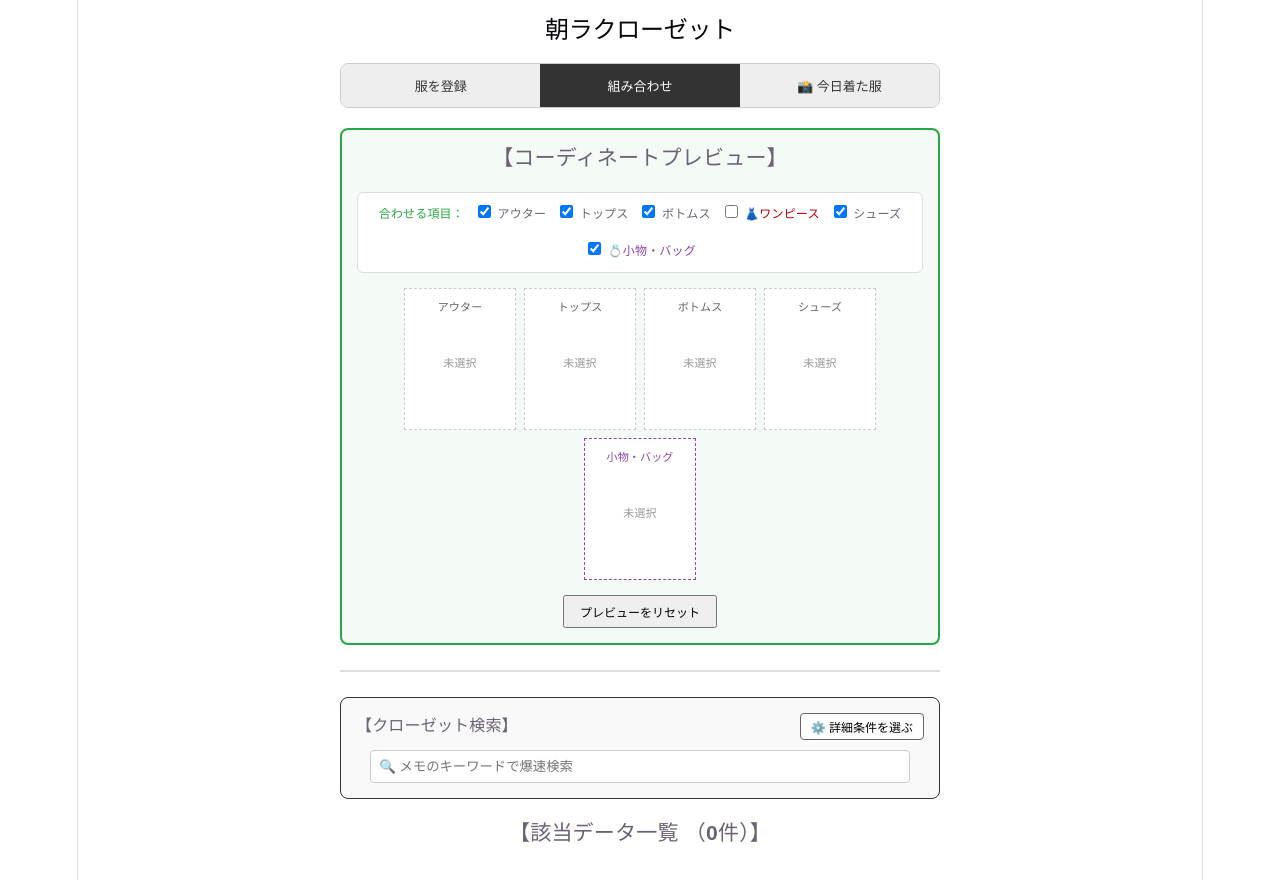
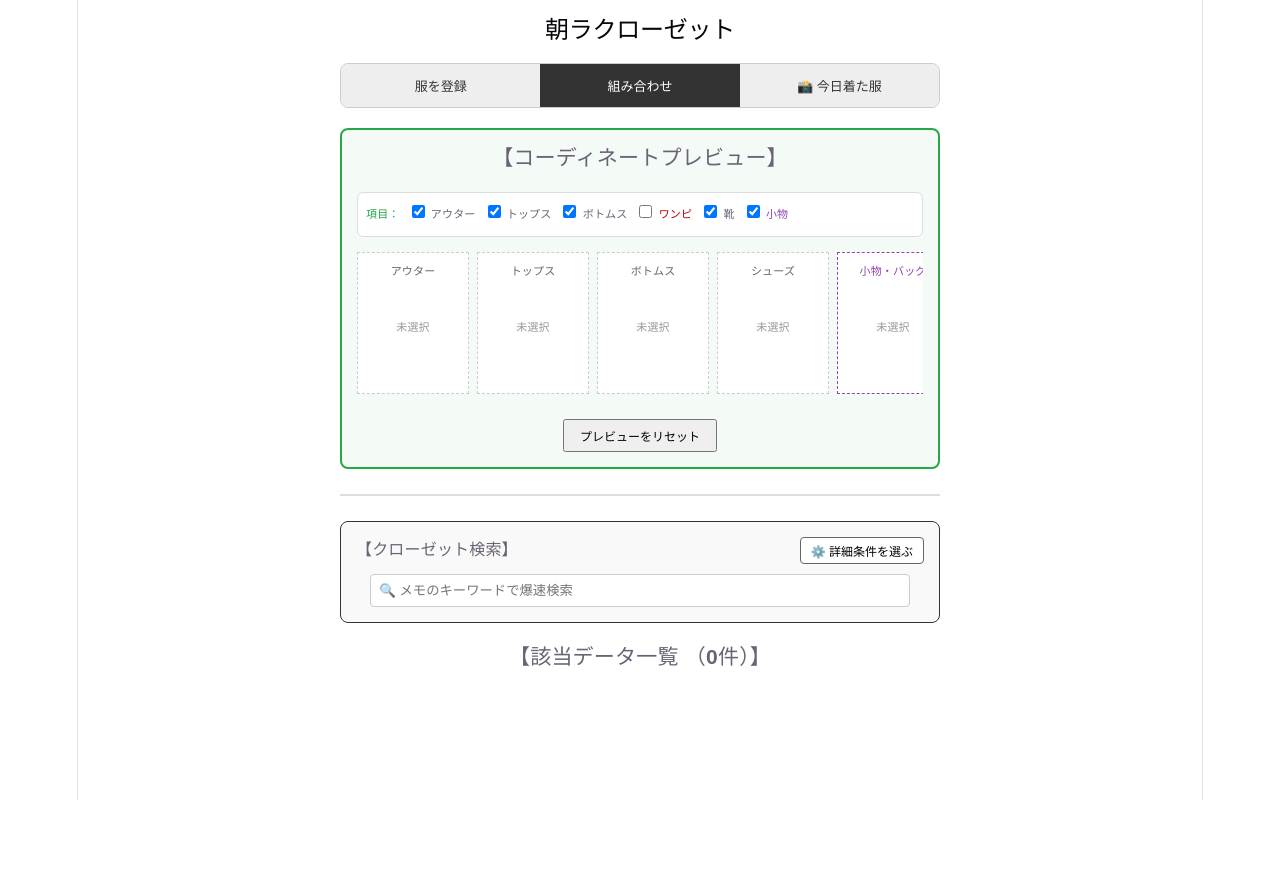
Before and after one commit to kapriko813-sketch/asa-raku, a React (Vite) app: page / in a window 1280 px wide. Both pictures are taken after a click on the button "組み合わせ". After the commit the page ends 800 px from the top, so only its background shows below. Built offline with nearby package versions, Linux system fonts and the light colour scheme.

Commit message:
Update App.jsx

```diff
--- a/src/App.jsx
+++ b/src/App.jsx
@@ -1,11 +1,11 @@
 import React, { useState, useEffect } from 'react';
 import Dexie from 'dexie';
 
-// データベースの定義（ワンピースと小物・バッグのリンク用IDを追加）
+// データベースの定義
 const db = new Dexie('asaRakuDatabase_v14');
 db.version(1).stores({
   clothes: '++id, category, memo, image, color, season, sleeve',
-  history: '++id, date, image, memo, outerId, topId, bottomId, shoesId, pieceId, accessoryId' // 🌟 カラム拡張
+  history: '++id, date, image, memo, outerId, topId, bottomId, shoesId, pieceId, accessoryId'
 });
 
 function App() {
@@ -19,14 +19,14 @@ function App() {
   const [isDragOverRegister, setIsDragOverRegister] = useState(false);
   const [isDragOverHistory, setIsDragOverHistory] = useState(false);
 
-  // --- 🌟 組み合わせ表示切り替え用のチェックボックス状態 ---
+  // --- 組み合わせ表示切り替え用のチェックボックス状態 ---
   const [visibleSlots, setVisibleSlots] = useState({
     outer: true,
     top: true,
     bottom: true,
-    piece: false, // 初期はオフ（必要な時にチェック）
+    piece: false,
     shoes: true,
-    accessory: true // 🌟 小物・バッグを標準で追加！
+    accessory: true
   });
 
   // --- ① 服の登録用の状態 ---
@@ -44,13 +44,13 @@ function App() {
   const [searchSleeve, setSearchSleeve] = useState('すべて');
   const [searchWord, setSearchWord] = useState('');
 
-  // --- ③ コーディネートプレビューの状態（ワンピース・小物・バッグを追加） ---
+  // --- ③ コーディネートプレビューの状態 ---
   const [selectedOuter, setSelectedOuter] = useState(null);
   const [selectedTop, setSelectedTop] = useState(null);
   const [selectedBottom, setSelectedBottom] = useState(null);
-  const [selectedPiece, setSelectedPiece] = useState(null); // 🌟 ワンピース
+  const [selectedPiece, setSelectedPiece] = useState(null);
   const [selectedShoes, setSelectedShoes] = useState(null);
-  const [selectedAccessory, setSelectedAccessory] = useState(null); // 🌟 小物・バッグ
+  const [selectedAccessory, setSelectedAccessory] = useState(null);
 
   // --- ④ 「今日着た服」タブ用の状態 ---
   const [historyDate, setHistoryDate] = useState(new Date().toISOString().split('T')[0]);
@@ -89,7 +89,6 @@ function App() {
     }
   };
 
-  // 画像リサイズ共通ロジック
   const resizeImage = (file, callback) => {
     const reader = new FileReader();
     reader.onload = (event) => {
@@ -154,7 +153,6 @@ function App() {
     e.preventDefault();
     if (!historyImage) return alert('全身の着用写真を選択またはドラッグしてください');
 
-    // 表示（有効）になっているスロットのデータのみを保存
     await db.history.add({
       date: historyDate,
       image: historyImage,
@@ -162,9 +160,9 @@ function App() {
       outerId: visibleSlots.outer ? (selectedOuter?.id || null) : null,
       topId: visibleSlots.top ? (selectedTop?.id || null) : null,
       bottomId: visibleSlots.bottom ? (selectedBottom?.id || null) : null,
-      pieceId: visibleSlots.piece ? (selectedPiece?.id || null) : null, // 🌟
+      pieceId: visibleSlots.piece ? (selectedPiece?.id || null) : null,
       shoesId: visibleSlots.shoes ? (selectedShoes?.id || null) : null,
-      accessoryId: visibleSlots.accessory ? (selectedAccessory?.id || null) : null // 🌟
+      accessoryId: visibleSlots.accessory ? (selectedAccessory?.id || null) : null
     });
 
     setHistoryMemo('');
@@ -228,6 +226,7 @@ function App() {
     transition: 'all 0.2s ease'
   });
 
+  // 🌟 アイテム枠の共通スタイル（縮まないように flexShrink: 0 を追加）
   const previewBoxStyle = {
     width: '100px',
     minHeight: '130px',
@@ -235,10 +234,10 @@ function App() {
     padding: '5px',
     backgroundColor: '#fff',
     fontSize: '11px',
-    textAlign: 'center'
+    textAlign: 'center',
+    flexShrink: 0
   };
 
-  // チェックボックス切り替え用
   const handleCheckboxChange = (slot) => {
     setVisibleSlots(prev => ({ ...prev, [slot]: !prev[slot] }));
   };
@@ -305,18 +304,19 @@ function App() {
         <div style={{ marginBottom: '25px', padding: '15px', border: '2px solid #28a745', borderRadius: '8px', backgroundColor: '#f4fbf7' }}>
           <h3 style={{ marginTop: 0, textAlign: 'center' }}>【コーディネートプレビュー】</h3>
 
-          {/* 🌟 チェックボックスで表示項目を管理 */}
-          <div style={{ display: 'flex', flexWrap: 'wrap', gap: '10px', justifyContent: 'center', padding: '8px', backgroundColor: '#fff', borderRadius: '6px', border: '1px solid #ddd', marginBottom: '15px', fontSize: '12px' }}>
-            <span style={{ fontWeight: 'bold', color: '#28a745' }}>合わせる項目：</span>
-            <label><input type="checkbox" checked={visibleSlots.outer} onChange={() => handleCheckboxChange('outer')} /> アウター</label>
-            <label><input type="checkbox" checked={visibleSlots.top} onChange={() => handleCheckboxChange('top')} /> トップス</label>
-            <label><input type="checkbox" checked={visibleSlots.bottom} onChange={() => handleCheckboxChange('bottom')} /> ボトムス</label>
-            <label style={{ color: '#b80000', fontWeight: 'bold' }}><input type="checkbox" checked={visibleSlots.piece} onChange={() => handleCheckboxChange('piece')} /> 👗ワンピース</label>
-            <label><input type="checkbox" checked={visibleSlots.shoes} onChange={() => handleCheckboxChange('shoes')} /> シューズ</label>
-            <label style={{ color: '#8e44ad', fontWeight: 'bold' }}><input type="checkbox" checked={visibleSlots.accessory} onChange={() => handleCheckboxChange('accessory')} /> 💍小物・バッグ</label>
+          {/* 🌟 1行にすっきり収まるように余白とサイズを最適化 */}
+          <div style={{ display: 'flex', flexWrap: 'nowrap', overflowX: 'auto', gap: '8px', padding: '8px', backgroundColor: '#fff', borderRadius: '6px', border: '1px solid #ddd', marginBottom: '15px', fontSize: '11px', whiteSpace: 'nowrap' }}>
+            <span style={{ fontWeight: 'bold', color: '#28a745', flexShrink: 0 }}>項目：</span>
+            <label style={{ flexShrink: 0 }}><input type="checkbox" checked={visibleSlots.outer} onChange={() => handleCheckboxChange('outer')} /> アウター</label>
+            <label style={{ flexShrink: 0 }}><input type="checkbox" checked={visibleSlots.top} onChange={() => handleCheckboxChange('top')} /> トップス</label>
+            <label style={{ flexShrink: 0 }}><input type="checkbox" checked={visibleSlots.bottom} onChange={() => handleCheckboxChange('bottom')} /> ボトムス</label>
+            <label style={{ color: '#b80000', fontWeight: 'bold', flexShrink: 0 }}><input type="checkbox" checked={visibleSlots.piece} onChange={() => handleCheckboxChange('piece')} /> ワンピ</label>
+            <label style={{ flexShrink: 0 }}><input type="checkbox" checked={visibleSlots.shoes} onChange={() => handleCheckboxChange('shoes')} /> 靴</label>
+            <label style={{ color: '#8e44ad', fontWeight: 'bold', flexShrink: 0 }}><input type="checkbox" checked={visibleSlots.accessory} onChange={() => handleCheckboxChange('accessory')} /> 小物</label>
           </div>
 
-          <div style={{ display: 'flex', justifyContent: 'center', gap: '8px', flexWrap: 'wrap', marginBottom: '15px' }}>
+          {/* 🌟 横スクロールで1行に美しく収めるコンテナに変更 */}
+          <div style={{ display: 'flex', justifyContent: 'flex-start', gap: '8px', overflowX: 'auto', paddingBottom: '10px', marginBottom: '15px' }}>
             {visibleSlots.outer && (
               <div style={previewBoxStyle}>
                 <div style={{ fontWeight: 'bold', color: '#666' }}>アウター</div>
@@ -335,7 +335,6 @@ function App() {
                 {selectedBottom ? <img src={selectedBottom.image} alt="Bottom" style={{ width: '100%', height: '100px', objectFit: 'cover', marginTop: '5px' }} /> : <p style={{ color: '#999', marginTop: '30px' }}>未選択</p>}
               </div>
             )}
-            {/* 🌟 ワンピーススロット */}
             {visibleSlots.piece && (
               <div style={{ ...previewBoxStyle, borderColor: '#b80000' }}>
                 <div style={{ fontWeight: 'bold', color: '#b80000' }}>ワンピース</div>
@@ -348,7 +347,6 @@ function App() {
                 {selectedShoes ? <img src={selectedShoes.image} alt="Shoes" style={{ width: '100%', height: '100px', objectFit: 'cover', marginTop: '5px' }} /> : <p style={{ color: '#999', marginTop: '30px' }}>未選択</p>}
               </div>
             )}
-            {/* 🌟 小物・バッグスロット */}
             {visibleSlots.accessory && (
               <div style={{ ...previewBoxStyle, borderColor: '#8e44ad' }}>
                 <div style={{ fontWeight: 'bold', color: '#8e44ad' }}>小物・バッグ</div>
@@ -437,7 +435,6 @@ function App() {
                 <div style={{ fontSize: '12px', fontWeight: 'bold', marginTop: '5px' }}>{item.category} <span>({item.color})</span></div>
                 <div style={{ fontSize: '11px', color: '#666', minHeight: '32px', margin: '4px 0' }}>{item.memo}</div>
 
-                {/* 🌟 選択ボタンにワンピースと小物の割り当てを追加 */}
                 <div style={{ marginBottom: '8px' }}>
                   {item.category === 'アウター' && <button onClick={() => setSelectedOuter(item)} style={{ fontSize: '11px', padding: '4px 5px', width: '100%' }}>アウターに選択</button>}
                   {item.category === 'トップス' && <button onClick={() => setSelectedTop(item)} style={{ fontSize: '11px', padding: '4px 5px', width: '100%' }}>トップスに選択</button>}
@@ -463,9 +460,9 @@ function App() {
                 const linkedOuter = clothesList.find(c => c.id === hist.outerId);
                 const linkedTop = clothesList.find(c => c.id === hist.topId);
                 const linkedBottom = clothesList.find(c => c.id === hist.bottomId);
-                const linkedPiece = clothesList.find(c => c.id === hist.pieceId); // 🌟
+                const linkedPiece = clothesList.find(c => c.id === hist.pieceId);
                 const linkedShoes = clothesList.find(c => c.id === hist.shoesId);
-                const linkedAccessory = clothesList.find(c => c.id === hist.accessoryId); // 🌟
+                const linkedAccessory = clothesList.find(c => c.id === hist.accessoryId);
 
                 return (
                   <div key={hist.id} style={{ display: 'flex', border: '1px solid #e67e22', borderRadius: '8px', padding: '12px', backgroundColor: '#fff' }}>
```
